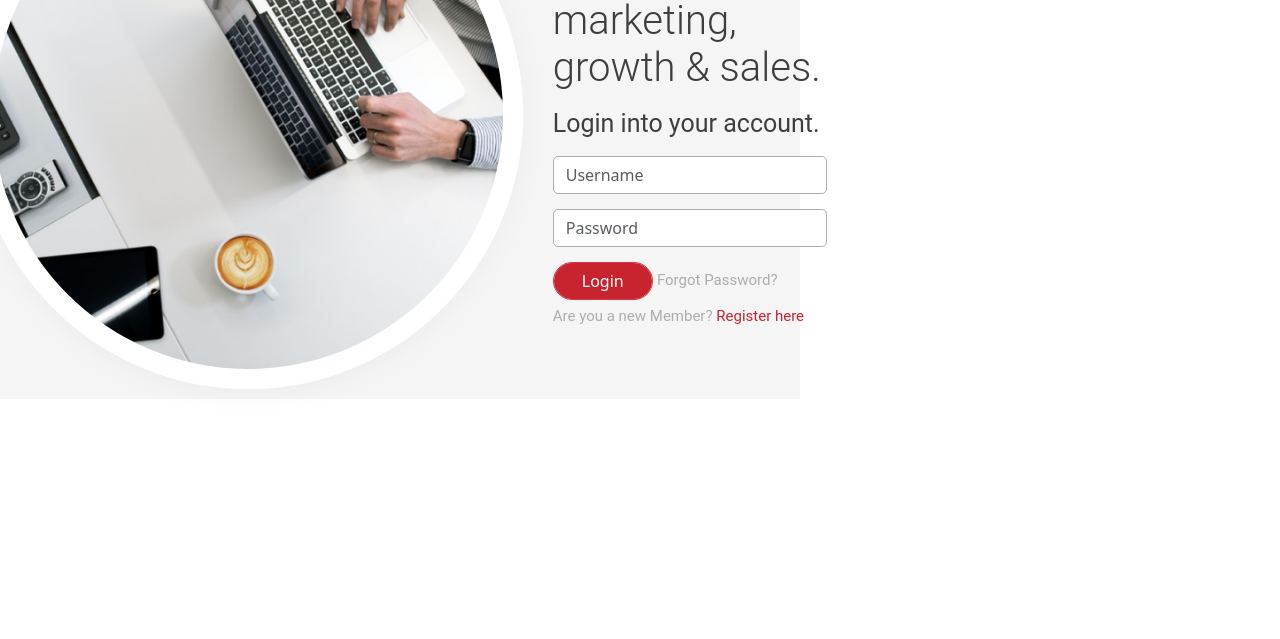
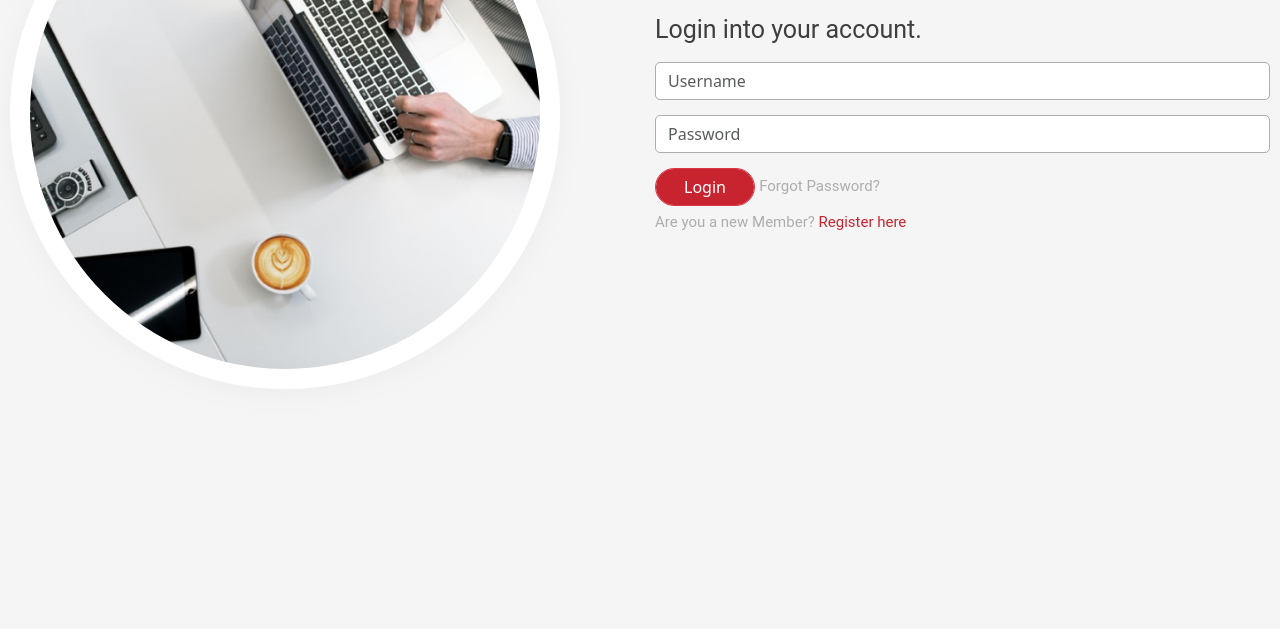
Before and after one commit to Nayan-Chanchad-TS/Html-Assignment, a plain HTML site: page index.html in a window 1280 px wide. Shown: the part 171-810 px from the top of the page. Drawn offline with nearby package versions, Linux system fonts and the light colour scheme.

Commit message:
commited

```diff
--- a/css/style.css
+++ b/css/style.css
@@ -92,10 +92,6 @@ color: #3E3E3E;
     margin: 0px;
     background-color: #0000000A;
     display: flex;
-    width: 100vh;
+    width: 100%;
+    height: 100vh;
 }
-
-/* .center {
-    margin: auto;
-    top: 50%;
-  } */
```
